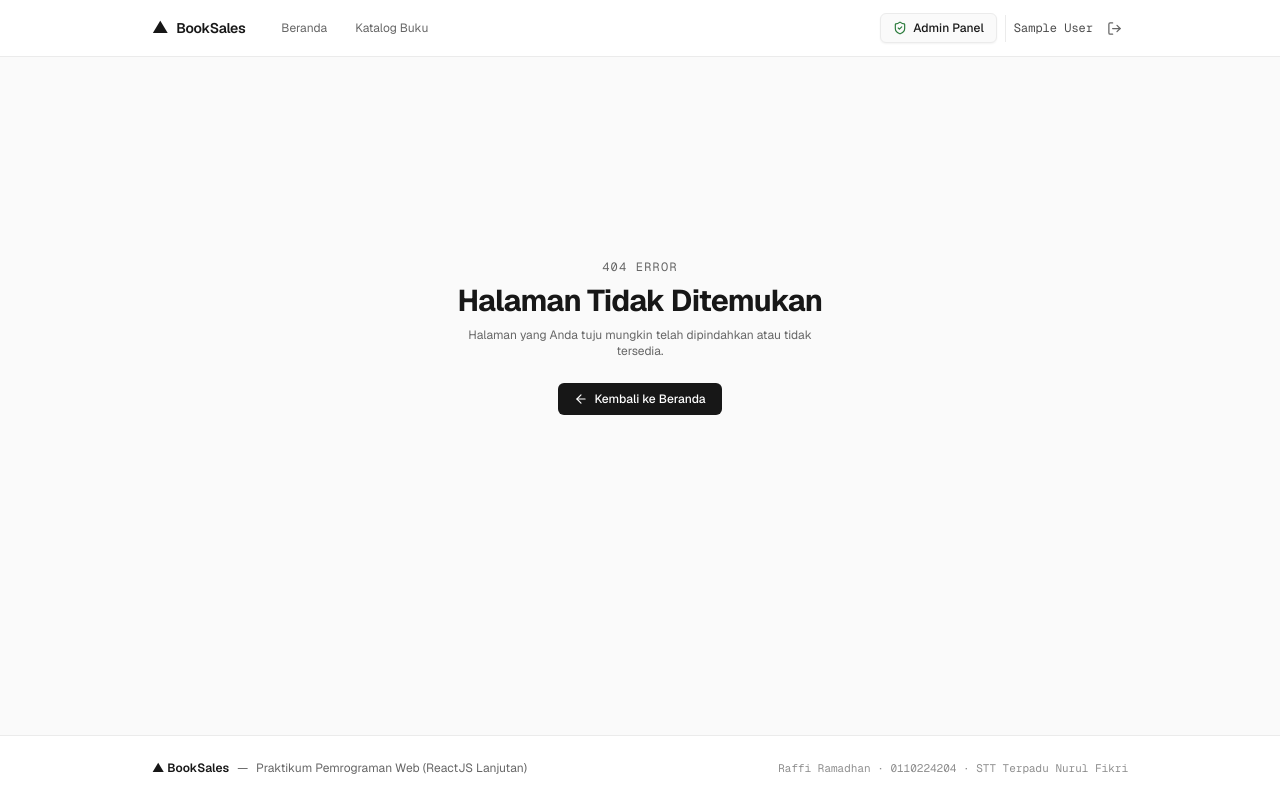
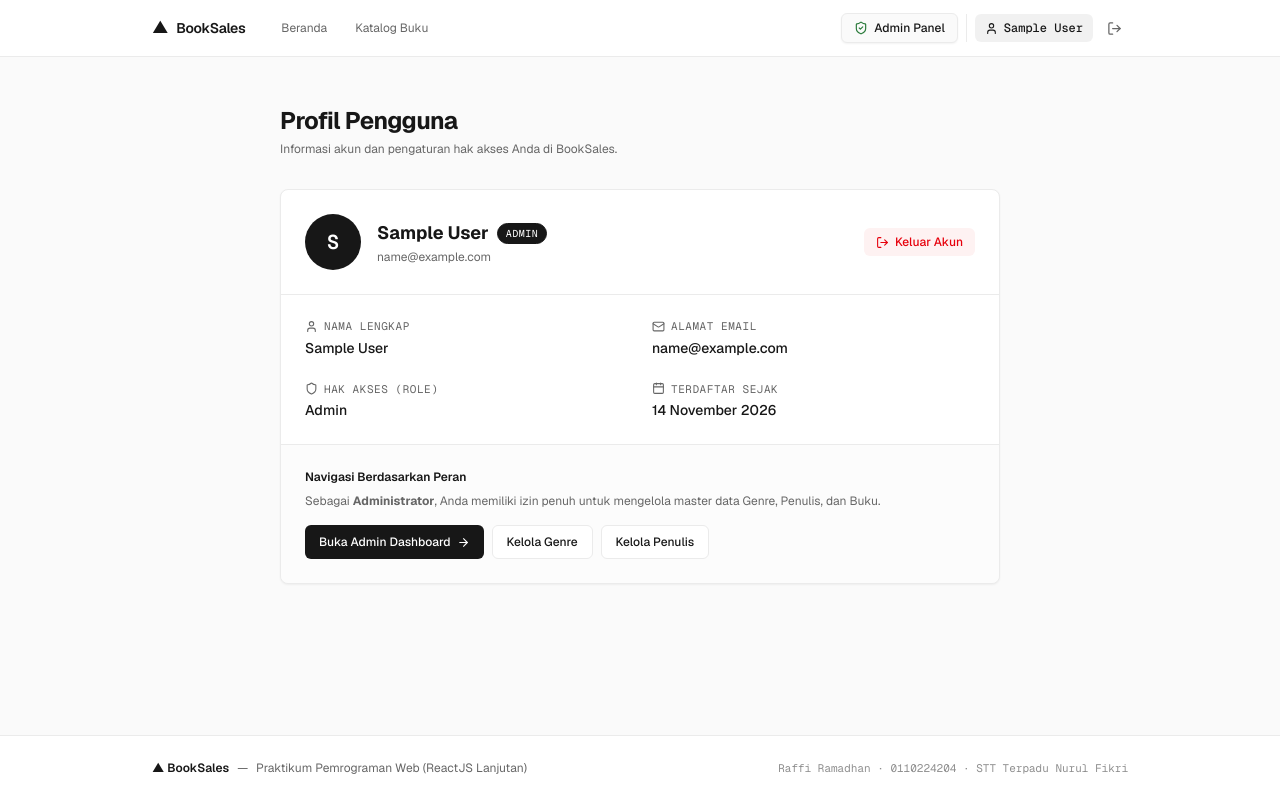
Before and after one commit to raffirmdhn/s5-nfa, a React (Vite) app in the folder tugas-akhir/booksales-fe/: page /profile in a window 1280 px wide. Built offline with nearby package versions, Linux system fonts and the light colour scheme; sample sign-in values are in the browser's storage.

Commit message:
feat(react): implementasi routing dan otorisasi hak akses rbac serta halaman profil tugas 4

```diff
--- a/tugas-akhir/booksales-fe/src/App.jsx
+++ b/tugas-akhir/booksales-fe/src/App.jsx
@@ -3,11 +3,13 @@ import { AuthProvider } from './context/AuthContext'
 import StoreLayout from './components/layout/StoreLayout'
 import AdminLayout from './components/layout/AdminLayout'
 import ProtectedRoute from './components/layout/ProtectedRoute'
+import GuestRoute from './components/layout/GuestRoute'
 
 import Home from './pages/Home'
 import Books from './pages/Books'
 import Login from './pages/Login'
 import Register from './pages/Register'
+import Profile from './pages/Profile'
 import NotFound from './pages/NotFound'
 
 import AdminDashboard from './pages/admin/AdminDashboard'
@@ -18,26 +20,53 @@ function App() {
   return (
     <AuthProvider>
       <Routes>
-        {/* Storefront / Public Routes */}
+        {/* Storefront & Public Routes */}
         <Route element={<StoreLayout />}>
           <Route path="/" element={<Home />} />
           <Route path="/books" element={<Books />} />
           <Route path="/book" element={<Navigate to="/books" replace />} />
-          <Route path="/login" element={<Login />} />
-          <Route path="/register" element={<Register />} />
+
+          {/* Guest-Only Routes (Redirect if already logged in) */}
+          <Route
+            path="/login"
+            element={
+              <GuestRoute>
+                <Login />
+              </GuestRoute>
+            }
+          />
+          <Route
+            path="/register"
+            element={
+              <GuestRoute>
+                <Register />
+              </GuestRoute>
+            }
+          />
+
+          {/* Authenticated User Route (Customer & Admin) */}
+          <Route
+            path="/profile"
+            element={
+              <ProtectedRoute allowedRoles={['admin', 'customer', 'user']}>
+                <Profile />
+              </ProtectedRoute>
+            }
+          />
+
           <Route path="*" element={<NotFound />} />
         </Route>
 
-        {/* Protected Admin Routes */}
+        {/* Protected Admin-Only Routes */}
         <Route
           path="/admin"
           element={
-            <ProtectedRoute requireAdmin={true}>
+            <ProtectedRoute allowedRoles={['admin']}>
               <AdminLayout />
             </ProtectedRoute>
           }
         >
-          <Route index element={<Navigate to="/admin/genres" replace />} />
+          <Route index element={<Navigate to="/admin/dashboard" replace />} />
           <Route path="dashboard" element={<AdminDashboard />} />
           <Route path="genres" element={<AdminGenres />} />
           <Route path="authors" element={<AdminAuthors />} />
--- /dev/null
+++ b/tugas-akhir/booksales-fe/src/components/layout/GuestRoute.jsx
@@ -0,0 +1,21 @@
+import { Navigate } from 'react-router-dom'
+import { useAuth } from '../../context/AuthContext'
+
+export default function GuestRoute({ children }) {
+  const { isAuthenticated, isAdmin, loading } = useAuth()
+
+  if (loading) {
+    return (
+      <div className="min-h-screen flex items-center justify-center bg-paper-white text-stone text-sm">
+        Memuat...
+      </div>
+    )
+  }
+
+  if (isAuthenticated) {
+    // If already logged in, redirect away from guest-only pages
+    return <Navigate to={isAdmin ? '/admin/dashboard' : '/profile'} replace />
+  }
+
+  return children
+}
--- a/tugas-akhir/booksales-fe/src/components/layout/Navbar.jsx
+++ b/tugas-akhir/booksales-fe/src/components/layout/Navbar.jsx
@@ -1,6 +1,6 @@
 import { Link, useLocation } from 'react-router-dom'
 import { useAuth } from '../../context/AuthContext'
-import { ShieldCheck, LogIn, UserPlus, LogOut } from 'lucide-react'
+import { ShieldCheck, LogIn, UserPlus, LogOut, User } from 'lucide-react'
 
 export default function Navbar() {
   const { user, isAuthenticated, isAdmin, logout } = useAuth()
@@ -40,7 +40,7 @@ export default function Navbar() {
         <div className="flex items-center gap-2">
           {isAuthenticated && isAdmin && (
             <Link
-              to="/admin/genres"
+              to="/admin/dashboard"
               className="inline-flex items-center gap-1.5 px-3 py-1.5 text-xs font-medium bg-paper-white text-obsidian border border-hairline hover:border-smoke rounded-md transition-colors shadow-xs"
             >
               <ShieldCheck size={14} className="text-terminal-green" />
@@ -50,9 +50,18 @@ export default function Navbar() {
 
           {isAuthenticated ? (
             <div className="flex items-center gap-2 pl-2 border-l border-hairline">
-              <span className="text-xs text-charcoal font-mono hidden md:inline">
-                {user?.name || user?.email}
-              </span>
+              <Link
+                to="/profile"
+                className={`inline-flex items-center gap-1.5 px-2.5 py-1.5 rounded-md text-xs transition-colors ${
+                  isActive('/profile')
+                    ? 'bg-hairline/70 text-obsidian font-medium'
+                    : 'text-charcoal hover:text-obsidian hover:bg-hairline/40'
+                }`}
+                title="Profil Pengguna"
+              >
+                <User size={13} />
+                <span className="hidden sm:inline font-mono">{user?.name || user?.email}</span>
+              </Link>
               <button
                 type="button"
                 onClick={logout}
--- a/tugas-akhir/booksales-fe/src/components/layout/ProtectedRoute.jsx
+++ b/tugas-akhir/booksales-fe/src/components/layout/ProtectedRoute.jsx
@@ -1,8 +1,8 @@
 import { Navigate, useLocation, Link } from 'react-router-dom'
 import { useAuth } from '../../context/AuthContext'
 
-export default function ProtectedRoute({ children, requireAdmin = true }) {
-  const { isAuthenticated, isAdmin, loading } = useAuth()
+export default function ProtectedRoute({ children, allowedRoles = null, requireAdmin = false }) {
+  const { isAuthenticated, user, hasRole, isAdmin, loading } = useAuth()
   const location = useLocation()
 
   if (loading) {
@@ -17,7 +17,15 @@ export default function ProtectedRoute({ children, requireAdmin = true }) {
     return <Navigate to="/login" state={{ from: location }} replace />
   }
 
-  if (requireAdmin && !isAdmin) {
+  // Check role authorization
+  let isAuthorized = true
+  if (allowedRoles) {
+    isAuthorized = hasRole(allowedRoles)
+  } else if (requireAdmin) {
+    isAuthorized = isAdmin
+  }
+
+  if (!isAuthorized) {
     return (
       <div className="min-h-screen flex flex-col items-center justify-center bg-paper-white p-6 text-center">
         <h1 className="text-xl font-semibold text-obsidian mb-2">Halaman Tidak Tersedia</h1>
--- a/tugas-akhir/booksales-fe/src/context/AuthContext.jsx
+++ b/tugas-akhir/booksales-fe/src/context/AuthContext.jsx
@@ -84,6 +84,16 @@ export function AuthProvider({ children }) {
   }
 
   const isAdmin = user?.role === 'admin'
+  const isCustomer = user?.role === 'customer' || user?.role === 'user'
+  const isGuest = !token
+
+  const hasRole = (roles) => {
+    if (!user || !user.role) return false
+    if (Array.isArray(roles)) {
+      return roles.includes(user.role)
+    }
+    return user.role === roles
+  }
 
   return (
     <AuthContext.Provider
@@ -96,6 +106,9 @@ export function AuthProvider({ children }) {
         logout,
         isAuthenticated: !!token,
         isAdmin,
+        isCustomer,
+        isGuest,
+        hasRole,
       }}
     >
       {children}
--- /dev/null
+++ b/tugas-akhir/booksales-fe/src/pages/Profile.jsx
@@ -0,0 +1,148 @@
+import { Link } from 'react-router-dom'
+import { useAuth } from '../context/AuthContext'
+import { User, Mail, Shield, BookOpen, LogOut, ArrowRight, Calendar } from 'lucide-react'
+
+export default function Profile() {
+  const { user, isAdmin, logout } = useAuth()
+
+  const formatDate = (dateString) => {
+    if (!dateString) return '-'
+    const d = new Date(dateString)
+    return d.toLocaleDateString('id-ID', {
+      year: 'numeric',
+      month: 'long',
+      day: 'numeric',
+    })
+  }
+
+  return (
+    <div className="max-w-3xl mx-auto px-4 sm:px-6 py-12">
+      <div className="mb-8">
+        <h1 className="text-2xl font-bold tracking-tight text-obsidian">Profil Pengguna</h1>
+        <p className="text-xs text-stone mt-1">
+          Informasi akun dan pengaturan hak akses Anda di BookSales.
+        </p>
+      </div>
+
+      <div className="bg-pure-white rounded-lg border border-hairline shadow-xs overflow-hidden">
+        {/* Header Banner */}
+        <div className="p-6 border-b border-hairline flex flex-col sm:flex-row sm:items-center justify-between gap-4">
+          <div className="flex items-center gap-4">
+            <div className="w-14 h-14 rounded-full bg-obsidian text-pure-white flex items-center justify-center font-mono text-xl font-bold">
+              {user?.name ? user.name.charAt(0).toUpperCase() : 'U'}
+            </div>
+            <div>
+              <div className="flex items-center gap-2">
+                <h2 className="text-lg font-bold text-obsidian">{user?.name || 'Pengguna'}</h2>
+                <span
+                  className={`text-[10px] font-mono uppercase tracking-wider px-2 py-0.5 rounded-full border ${
+                    isAdmin
+                      ? 'bg-obsidian text-pure-white border-obsidian'
+                      : 'bg-paper-white text-charcoal border-hairline'
+                  }`}
+                >
+                  {user?.role || 'customer'}
+                </span>
+              </div>
+              <p className="text-xs text-stone mt-0.5">{user?.email}</p>
+            </div>
+          </div>
+
+          <button
+            type="button"
+            onClick={logout}
+            className="inline-flex items-center gap-1.5 px-3 py-1.5 text-xs font-medium text-red-600 hover:text-red-700 bg-red-50 hover:bg-red-100/80 rounded-md transition-colors cursor-pointer self-start sm:self-auto"
+          >
+            <LogOut size={13} />
+            <span>Keluar Akun</span>
+          </button>
+        </div>
+
+        {/* Details Grid */}
+        <div className="p-6 grid grid-cols-1 sm:grid-cols-2 gap-6 text-xs">
+          <div>
+            <div className="text-stone font-mono uppercase tracking-wider text-[11px] mb-1 flex items-center gap-1.5">
+              <User size={13} />
+              <span>Nama Lengkap</span>
+            </div>
+            <div className="font-medium text-obsidian text-sm">{user?.name || '-'}</div>
+          </div>
+
+          <div>
+            <div className="text-stone font-mono uppercase tracking-wider text-[11px] mb-1 flex items-center gap-1.5">
+              <Mail size={13} />
+              <span>Alamat Email</span>
+            </div>
+            <div className="font-medium text-obsidian text-sm">{user?.email || '-'}</div>
+          </div>
+
+          <div>
+            <div className="text-stone font-mono uppercase tracking-wider text-[11px] mb-1 flex items-center gap-1.5">
+              <Shield size={13} />
+              <span>Hak Akses (Role)</span>
+            </div>
+            <div className="font-medium text-obsidian capitalize text-sm">
+              {user?.role || 'customer'}
+            </div>
+          </div>
+
+          <div>
+            <div className="text-stone font-mono uppercase tracking-wider text-[11px] mb-1 flex items-center gap-1.5">
+              <Calendar size={13} />
+              <span>Terdaftar Sejak</span>
+            </div>
+            <div className="font-medium text-obsidian text-sm">
+              {formatDate(user?.created_at || new Date().toISOString())}
+            </div>
+          </div>
+        </div>
+
+        {/* Action Panel Based on Role */}
+        <div className="p-6 bg-paper-white/50 border-t border-hairline">
+          <div className="text-xs font-semibold text-obsidian mb-2">Navigasi Berdasarkan Peran</div>
+          {isAdmin ? (
+            <div>
+              <p className="text-xs text-stone mb-4">
+                Sebagai <strong>Administrator</strong>, Anda memiliki izin penuh untuk mengelola master data Genre, Penulis, dan Buku.
+              </p>
+              <div className="flex flex-wrap gap-2">
+                <Link
+                  to="/admin/dashboard"
+                  className="inline-flex items-center gap-1.5 px-3.5 py-2 text-xs font-medium text-pure-white bg-obsidian hover:bg-carbon rounded-md transition-colors"
+                >
+                  <span>Buka Admin Dashboard</span>
+                  <ArrowRight size={13} />
+                </Link>
+                <Link
+                  to="/admin/genres"
+                  className="inline-flex items-center gap-1.5 px-3.5 py-2 text-xs font-medium bg-pure-white text-obsidian border border-hairline hover:border-smoke rounded-md transition-colors"
+                >
+                  <span>Kelola Genre</span>
+                </Link>
+                <Link
+                  to="/admin/authors"
+                  className="inline-flex items-center gap-1.5 px-3.5 py-2 text-xs font-medium bg-pure-white text-obsidian border border-hairline hover:border-smoke rounded-md transition-colors"
+                >
+                  <span>Kelola Penulis</span>
+                </Link>
+              </div>
+            </div>
+          ) : (
+            <div>
+              <p className="text-xs text-stone mb-4">
+                Sebagai <strong>Pengguna (Customer)</strong>, Anda dapat menjelajahi seluruh koleksi buku pada katalog kami.
+              </p>
+              <Link
+                to="/books"
+                className="inline-flex items-center gap-1.5 px-3.5 py-2 text-xs font-medium text-pure-white bg-obsidian hover:bg-carbon rounded-md transition-colors"
+              >
+                <BookOpen size={13} />
+                <span>Jelajahi Katalog Buku</span>
+              </Link>
+            </div>
+          )}
+        </div>
+      </div>
+    </div>
+  )
+}
```
